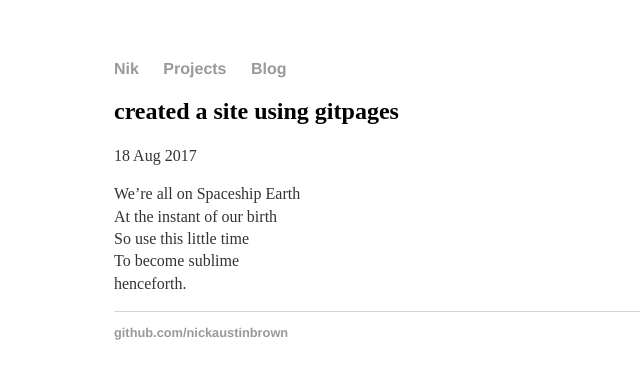
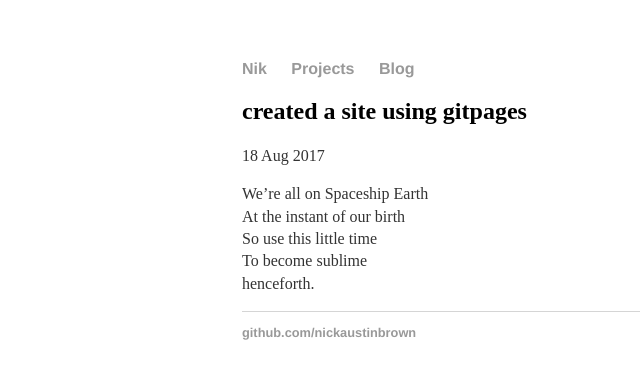
Before and after one commit to slavachalnev/nickaustinbrown.github.io, a Jekyll site: the page built from _posts/2017-8-18-first-post.md, in a window 1280 px wide. Shown: the top 379 px of the page, without its empty margins (78-718 px from the left). Built offline with Jekyll 4.4.1, drawn with Linux system fonts in a browser that asks for light colours.

Commit message:
Update main.css

```diff
--- a/css/main.css
+++ b/css/main.css
@@ -1,6 +1,6 @@
 body {
     margin: 60px auto;
-    width: 70%;
+    width: 50%;
 }
 nav ul, footer ul {
     font-family:'Helvetica', 'Arial', 'Sans-Serif';
@@ -41,6 +41,3 @@ ul.posts {
 ul.posts li {
     list-style: none;
 }
-post {
-    max-width : 500px;
-}
```
